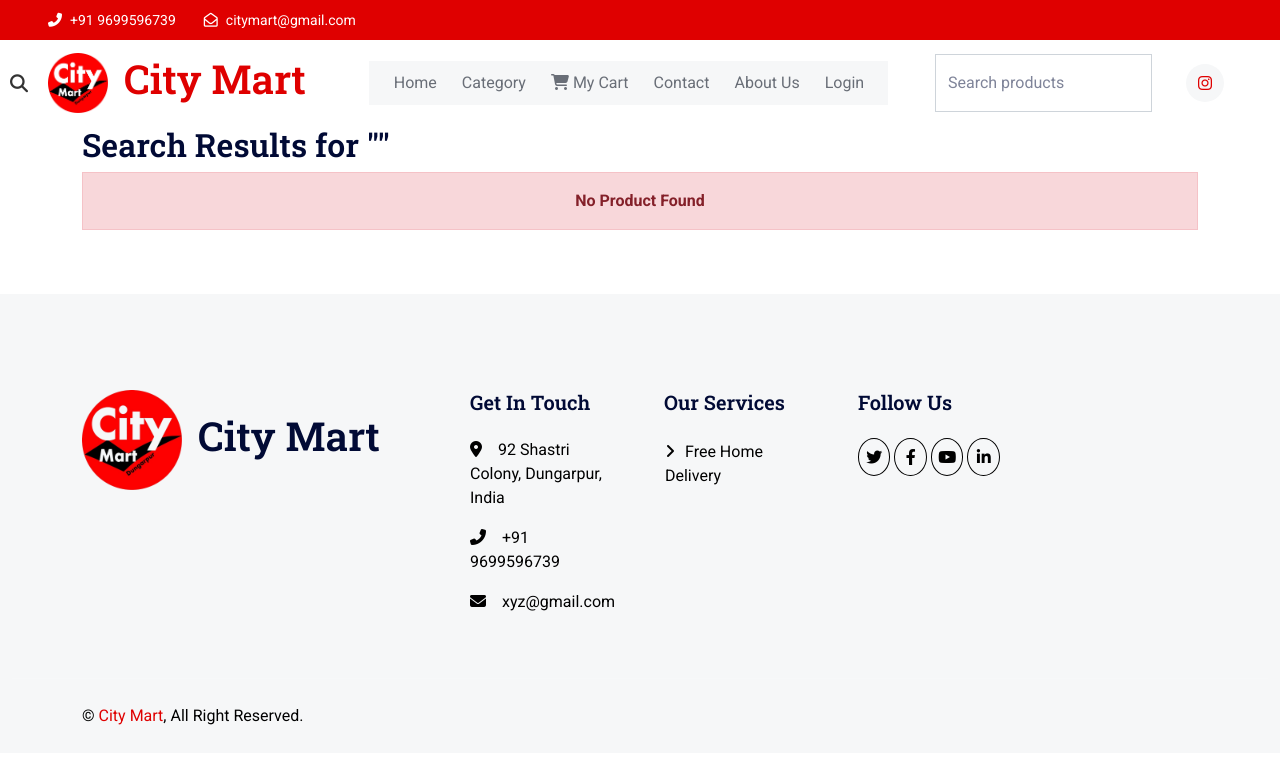
After one commit to mustafanahar7/citymart, a Django app: page /search/ in a window 1280 px wide. The commit adds this page. Shown: the top 764 px of the page. Run offline with Django 5.2, Linux system fonts and the light colour scheme; some libraries are stand-ins or nearby versions.

Commit message:
add searchbar

```diff
--- a/Appone/views.py
+++ b/Appone/views.py
@@ -1,5 +1,5 @@
 from django.shortcuts import render , redirect
-from django.http import JsonResponse , HttpResponse
+from django.http import JsonResponse , HttpResponse, HttpResponseRedirect
 import os
 from django.conf import settings
 from django.views.decorators.csrf import csrf_exempt
@@ -9,12 +9,12 @@ from django.contrib.auth import authenticate, login , logout
 from sqlalchemy import create_engine
 from django.db.models import Count , Sum
 from django.core.files.storage import FileSystemStorage
+from django.contrib import messages
 from .models import CustomUser , ContactUsForm , ProductInventory, WebsiteOrder , WebsiteOrderItems
 
 # engine = create_engine('postgresql+psycopg2://postgres:mustafabohra@localhost:5432/citymart')
 engine = create_engine('postgresql+psycopg2://mustafa:3KIzwhrFvXe8oy4XFRUfydq68a94T1Nj@dpg-cram02aj1k6c73ch26qg-a.oregon-postgres.render.com/citymart')
 
-# Create your views here.
 @csrf_exempt
 def RegistrationPage(request):
     msg=None
@@ -71,6 +71,15 @@ def SplashPage(request):
     return render(request,'splashpage.html')
 
 
+def search_view(request):
+    query = request.GET.get('q', '')  # Get the search query from the URL
+    results = ProductInventory.objects.filter(product_name__icontains=query,qty__gt=1) if query else ProductInventory.objects.none()  # Search query in product names (case-insensitive)
+
+    context = {
+        'results': results,
+        'query': query,
+    }
+    return render(request, 'search_results.html', context)
 
 def HomePage(request):
     # print('<<<<<<<<<<<<<<<<<')
@@ -257,10 +266,12 @@ def Add_to_cart(request):
                         })
 
     request.session['cart_list']=cart_list
-    message = f"Product {product_name} Added in Cart !!"
+    messages.success(request, f"Product {product_name} added to cart!")
 
-    return redirect('homepage')
-    return render(request,'home.html',{'cart_msg':message})
+    referer_url = request.META.get('HTTP_REFERER', 'homepage')
+
+    return HttpResponseRedirect(referer_url)
+
     # return JsonResponse(cart_list,safe=False)
     # return JsonResponse({'product_code':get_product.product_code,'product':product_name,'unit':product_unit,'price':get_product.selling_price})
 
--- a/citymart/urls.py
+++ b/citymart/urls.py
@@ -25,6 +25,7 @@ urlpatterns = [
     path('admin/', admin.site.urls),
     path('',views.SplashPage,name="splashpage"),
     path('home/',views.HomePage,name="homepage"),
+    path('search/', views.search_view, name='search'),
     path('registration/',views.RegistrationPage,name="registrationpage"),
     path('login/',views.LoginPage,name="loginpage"),
     path('logout/',views.LogoutPage,name="logoutpage"),
--- a/static/css/style1.css
+++ b/static/css/style1.css
@@ -448,3 +448,16 @@
 .view-all {
     text-decoration: double;
 }
+
+/* search bar css */
+.search-icon {
+    position: absolute;
+    left: 10px;
+    /* Adjust the left position as needed */
+    top: 50%;
+    transform: translateY(-50%);
+    color: #333;
+    /* Change the color if desired */
+    font-size: 18px;
+    /* Adjust the size if desired */
+}
--- a/templates/cart.html
+++ b/templates/cart.html
@@ -27,7 +27,7 @@
                             <p>{{ item.unit }}</p>
                             <span class="mrp" style="display: none;">{{item.mrp}}</span>
 
-                            <p>MRP : <s>₹<span class="MRP">{{item.mrp}}</span></s> <b>₹<span class="price">{{ item.price }}</span></b></p>
+                            <p>MRP :<b>₹<span class="price">{{ item.price }}</span></b><s>₹<span class="MRP">{{item.mrp}}</span></s></p>
                         </div>
                         <div class="item-quantity">
                             <button type="button" class="decrease">-</button>
--- a/templates/home.html
+++ b/templates/home.html
@@ -6,8 +6,6 @@
 {% endblock css %}
 
 {% block main_content %}
-
-
 
         <!-- Carousel Start -->
     <div class="container-fluid p-0 mb-5">
--- a/templates/navbar.html
+++ b/templates/navbar.html
@@ -20,6 +20,7 @@
     <!-- Icon Font Stylesheet -->
     <link href="https://cdnjs.cloudflare.com/ajax/libs/font-awesome/5.10.0/css/all.min.css" rel="stylesheet">
     <link href="https://cdn.jsdelivr.net/npm/bootstrap-icons@1.4.1/font/bootstrap-icons.css" rel="stylesheet">
+    <link rel="stylesheet" href="https://cdnjs.cloudflare.com/ajax/libs/font-awesome/6.4.2/css/all.min.css">
     <link href="https://fonts.googleapis.com/css2?family=Poppins:wght@400;600;700&family=Roboto:wght@400;500&display=swap" rel="stylesheet">
 
 
@@ -54,7 +55,7 @@
             </div>
             <div class="h-100 d-inline-flex align-items-center me-4">
                 <small class="far fa-envelope-open me-2"></small>
-                <small>xyz@gmail.com</small>
+                <small>citymart@gmail.com</small>
             </div>
         </div>
     </div>
@@ -86,17 +87,31 @@
                     {% comment %} <a href="{% url 'logoutpage' %}" class="nav-item nav-link" data-bs-toggle="dropdown">Logout</a> {% endcomment %}
                 {% endif %}
             </div>
+
+            <!-- Search Bar Start -->
+            <form class="d-flex" id="searchForm">
+                <div class="form-floating">
+                <input class="form-control me-2" type="search" placeholder="Search products" aria-label="Search" id="searchInput">
+                <label for="name">Search products</label>
+                </div>
+                <button class="btn me-2" type="submit"><i class="fa-solid fa-magnifying-glass search-icon"></i></button>
+                {% comment %} <i class="fa-solid fa-magnifying-glass search-icon"></i> {% endcomment %}
+            </form>
+            <!-- Search Bar End -->
+
             <div class="h-100 d-lg-inline-flex align-items-center d-none">
-                <a class="btn btn-square rounded-circle bg-light text-primary me-2 custom-icon-color" href=""><i class="fab fa-facebook-f"></i></a>
+                {% comment %} <a class="btn btn-square rounded-circle bg-light text-primary me-2 custom-icon-color" href=""><i class="fab fa-facebook-f"></i></a>
                 <a class="btn btn-square rounded-circle bg-light text-primary me-2 custom-icon-color" href=""><i class="fab fa-twitter"></i></a>
-                <a class="btn btn-square rounded-circle bg-light text-primary me-2 custom-icon-color" href=""><i class="fab fa-linkedin-in"></i></a>
+                <a class="btn btn-square rounded-circle bg-light text-primary me-2 custom-icon-color" href=""><i class="fab fa-linkedin-in"></i></a> {% endcomment %}
                 <a class="btn btn-square rounded-circle bg-light text-primary me-2 custom-icon-color" href="https://www.instagram.com/citymart_dungapur?igsh=MWhkYjlyODlxd3N3NA==" target="_blank"><i class="fab fa-instagram"></i></a>
             </div>
+
         </div>
     </nav>
     <!-- Navbar End -->
      {% block main_content %}
      {% endblock main_content %}
+
 
 
      <!-- Footer Start -->
@@ -161,6 +176,32 @@
 
     <!-- Template Javascript -->
     <script src="{% static 'js/main.js' %}"></script>
+
+      <!-- Include Toastr.js library for pop-up notifications -->
+    <script src="https://cdnjs.cloudflare.com/ajax/libs/toastr.js/latest/toastr.min.js"></script>
+    <!-- Django messages -->
+    {% if messages %}
+    <script>
+        {% for message in messages %}
+            toastr.{{ message.tags }}("{{ message.message }}");
+        {% endfor %}
+    </script>
+    {% endif %}
+
+    <script>
+    document.getElementById('searchForm').addEventListener('submit', function(event) {
+        event.preventDefault(); // Prevent the form from submitting the traditional way
+
+        let query = document.getElementById('searchInput').value.trim();
+
+        if (query) {
+            // Redirect to a search results page with the search query (optional)
+            window.location.href = `/search/?q=${encodeURIComponent(query)}`;
+        } else {
+            window.history.back()
+        }
+    });
+</script>
 </body>
 
 </html>
--- /dev/null
+++ b/templates/search_results.html
@@ -0,0 +1,37 @@
+{% extends 'navbar.html' %}  <!-- Ensure you extend your common base template -->
+{% load static %}
+{% block css %}
+    <link href="{% static 'css/category.css' %}" rel="stylesheet">
+{% endblock css %}
+{% block main_content %}
+    <div class="container">
+        <h2>Search Results for "{{ query }}"</h2>
+
+        <div class="category-grid">
+        {% if results %}
+                {% for product in results %}
+                   <form method="POST" action="{% url 'add_to_cart' %}">
+                        {% csrf_token %}
+                        <div class="category-card">
+                            <img src="/media/{{product.product_image}}" alt="{{product.product_name}}" loading="lazy">
+                            <h5>{{product.product_name}}</h5>
+                            <h5>{{product.product_unit}}</h5>
+                            <h5>{{product.selling_price}}</h5>
+
+                            <button class="btn btn-primary btn-sm w-100 mt-2" >Add to Cart</button>
+
+                            <input type="hidden" name="product_unit" value="{{product.product_unit}}">
+                            <input type="hidden" name="product_name" value="{{product.product_name}}">
+                        </div>
+                    </form>
+                {% endfor %}
+             {% else %}
+                <div class="alert alert-danger text-center">
+                    <strong>No Product Found</strong>
+                </div>
+        {% endif %}
+
+        <!-- Add more category cards as needed -->
+    </div>
+</div>
+{% endblock main_content%}
```
Also changed, not shown: templates/categorywiseproduct.html (+0 -7 lines).
